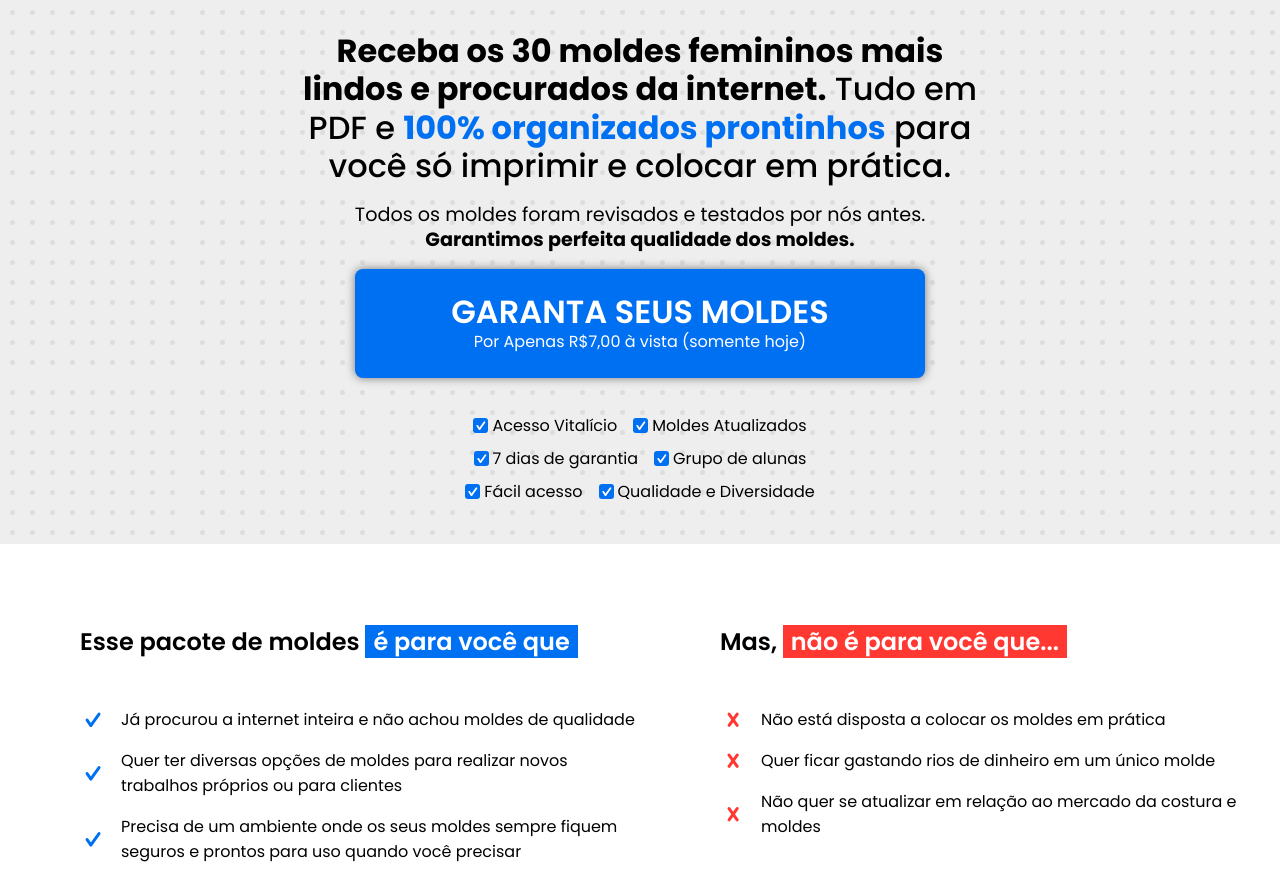
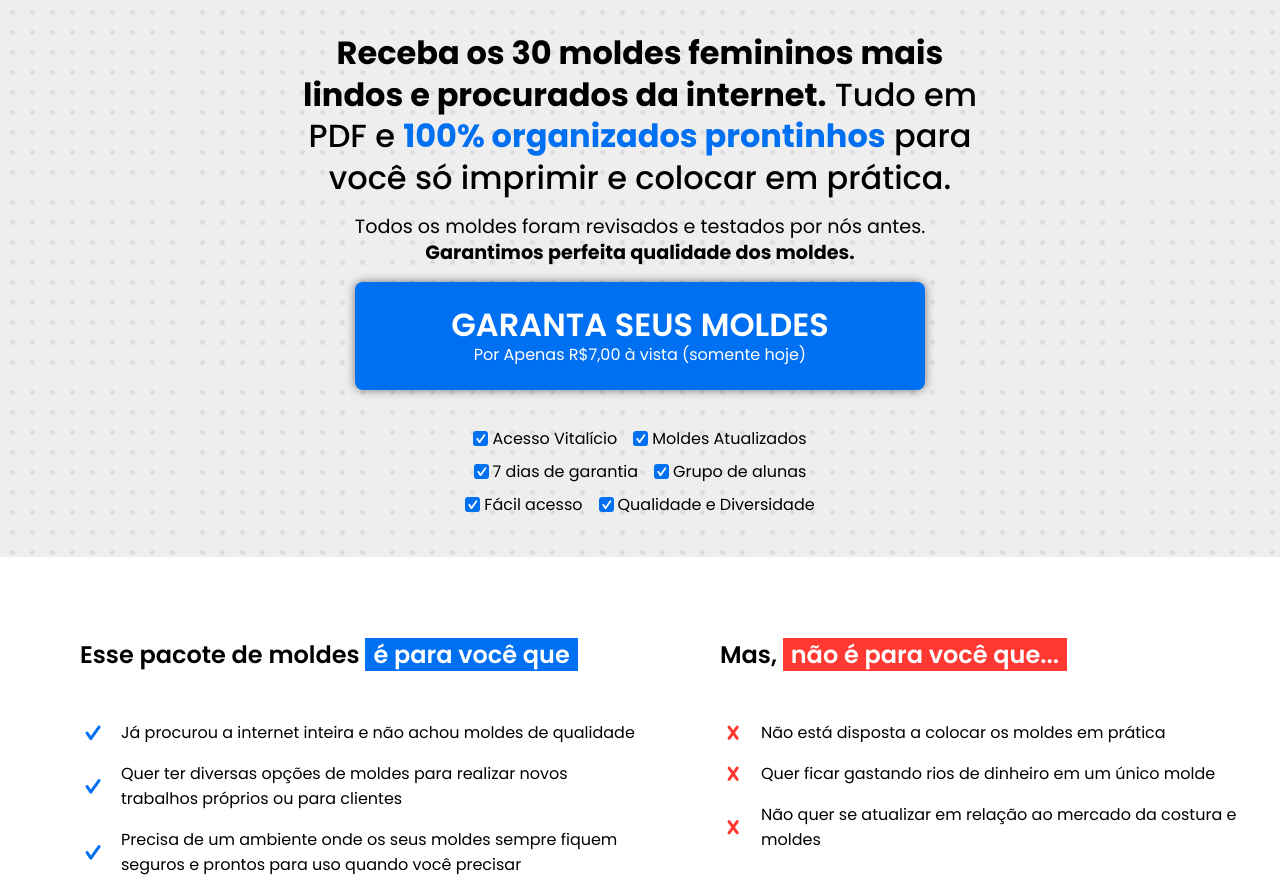
Before and after one commit to josuenm/lp-fabiano-02, a plain HTML site: page index.html in a window 1280 px wide. Shown: the top 880 px of the page. Drawn offline with nearby package versions, Linux system fonts and the light colour scheme.

Commit message:
Titulo da section de apresentação estão com espaçamento maior na horizontal

```diff
--- a/styles.scss
+++ b/styles.scss
@@ -122,7 +122,7 @@ body {
                 font-size: 2rem;
                 font-weight: var(--font-medium);
                 margin-top: 2rem;
-                line-height: 2.4rem;
+                line-height: 2.6rem;
 
                 @media (max-width: 991.98px) {
                     font-size: 1.6rem;
```
Also changed, not shown: styles.css.
